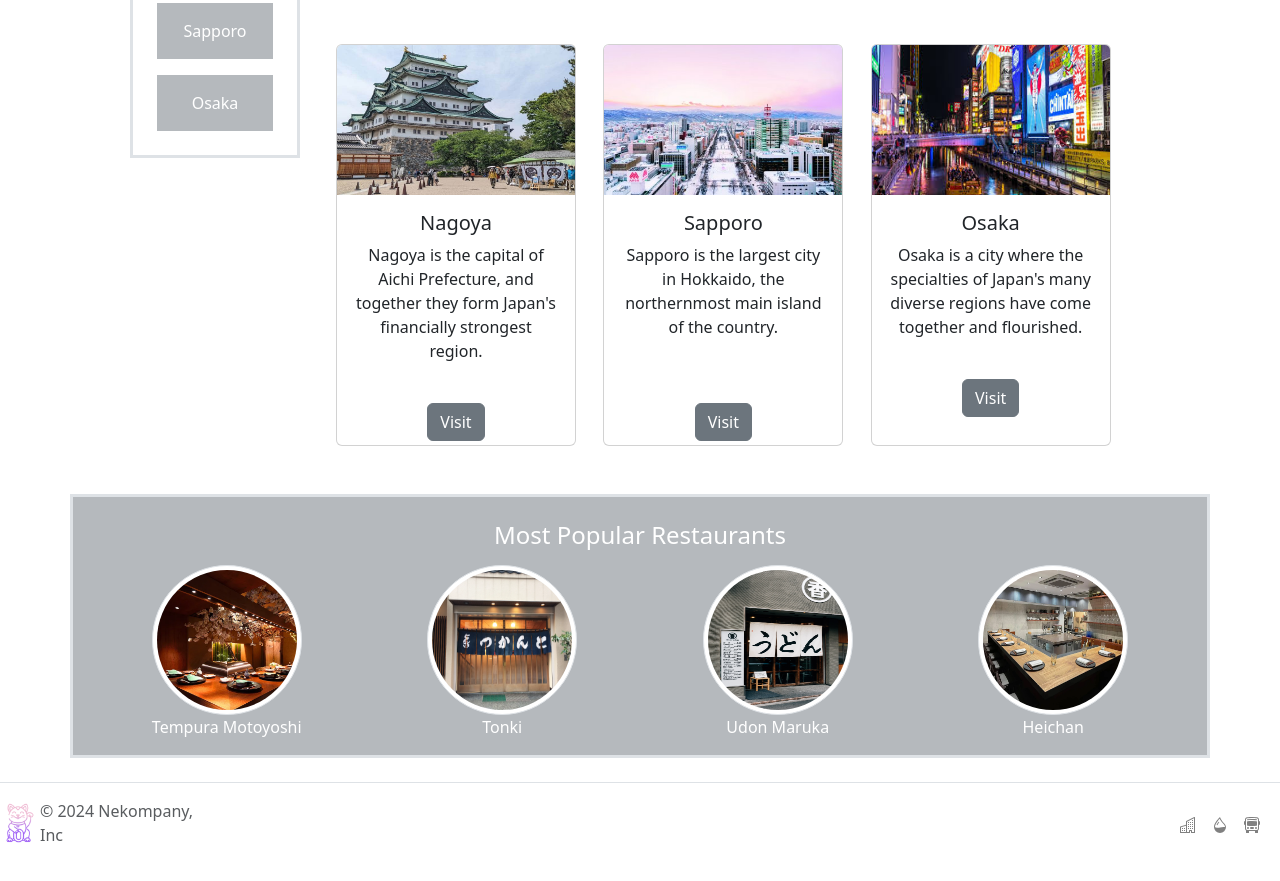
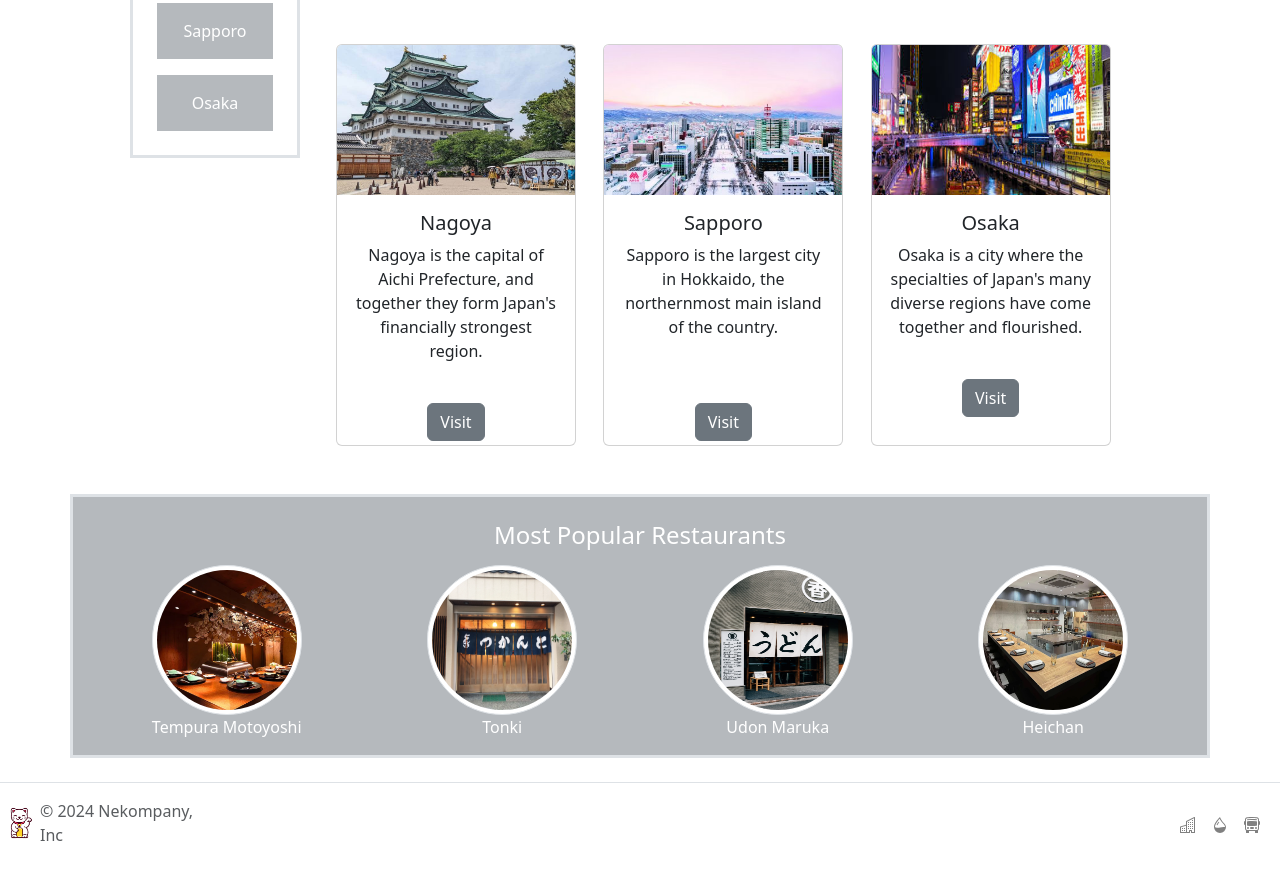
Before and after one commit to begoblanco/Cities-in-the-world, a website: page index.html in a window 1280 px wide. Shown: the part 1108-1989 px from the top of the page. Drawn offline with nearby package versions, Linux system fonts and the light colour scheme.

Commit message:
stetic changes

```diff
--- a/index.html
+++ b/index.html
@@ -214,7 +214,7 @@
     </main>
     <footer class="d-flex flex-wrap justify-content-between align-items-center py-3 my-4 border-top">
       <div class="col-md-2 d-flex align-items-center">
-        <img src="/public/assets/lucky-cat.png" style="height: 40px; width: 40px;">
+        <img src="/public/assets/iconito.jpg" style="height: 40px;">
         <span class="mb-3 mb-md-0 text-body-secondary">© 2024 Nekompany, Inc</span>
       </div>
 
```
